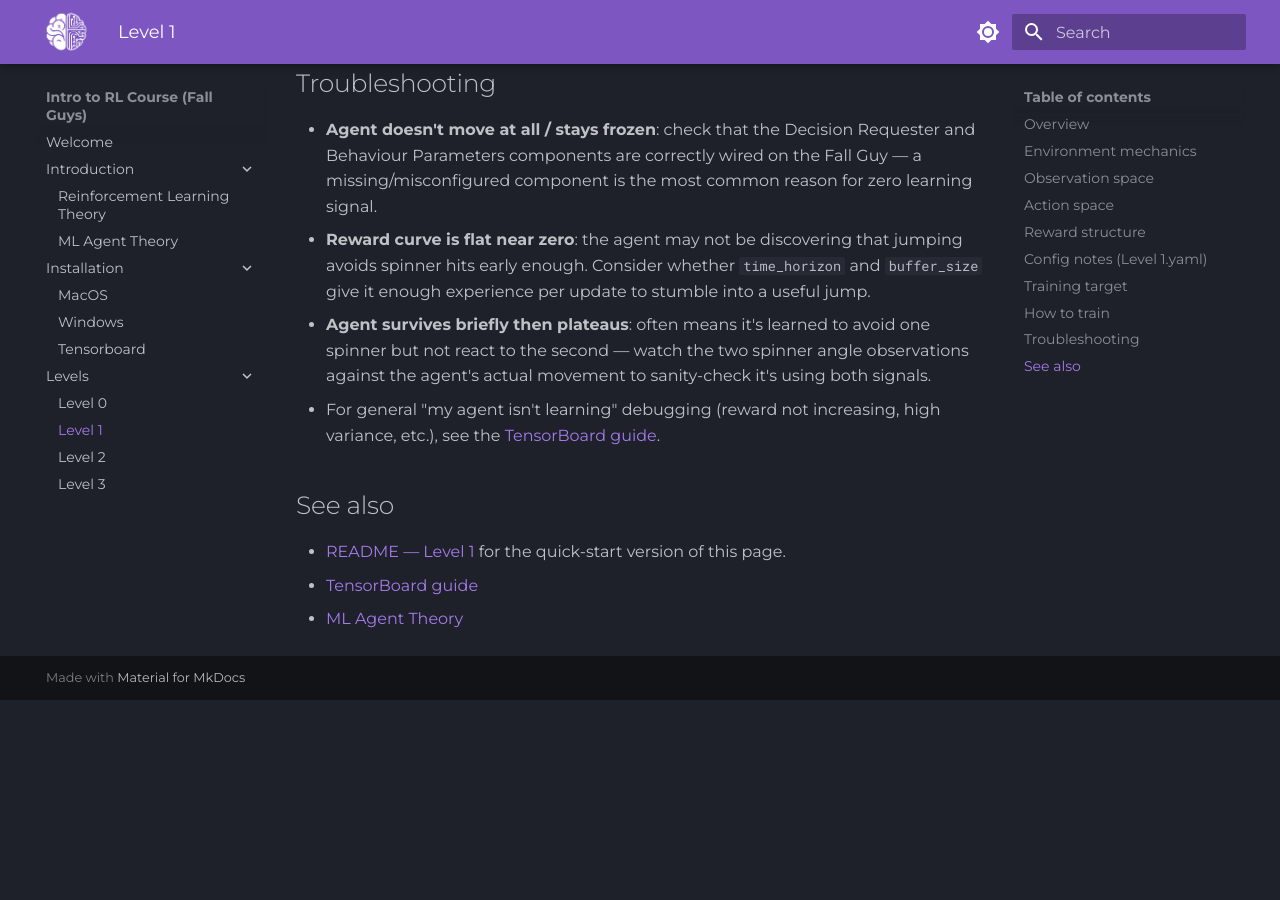
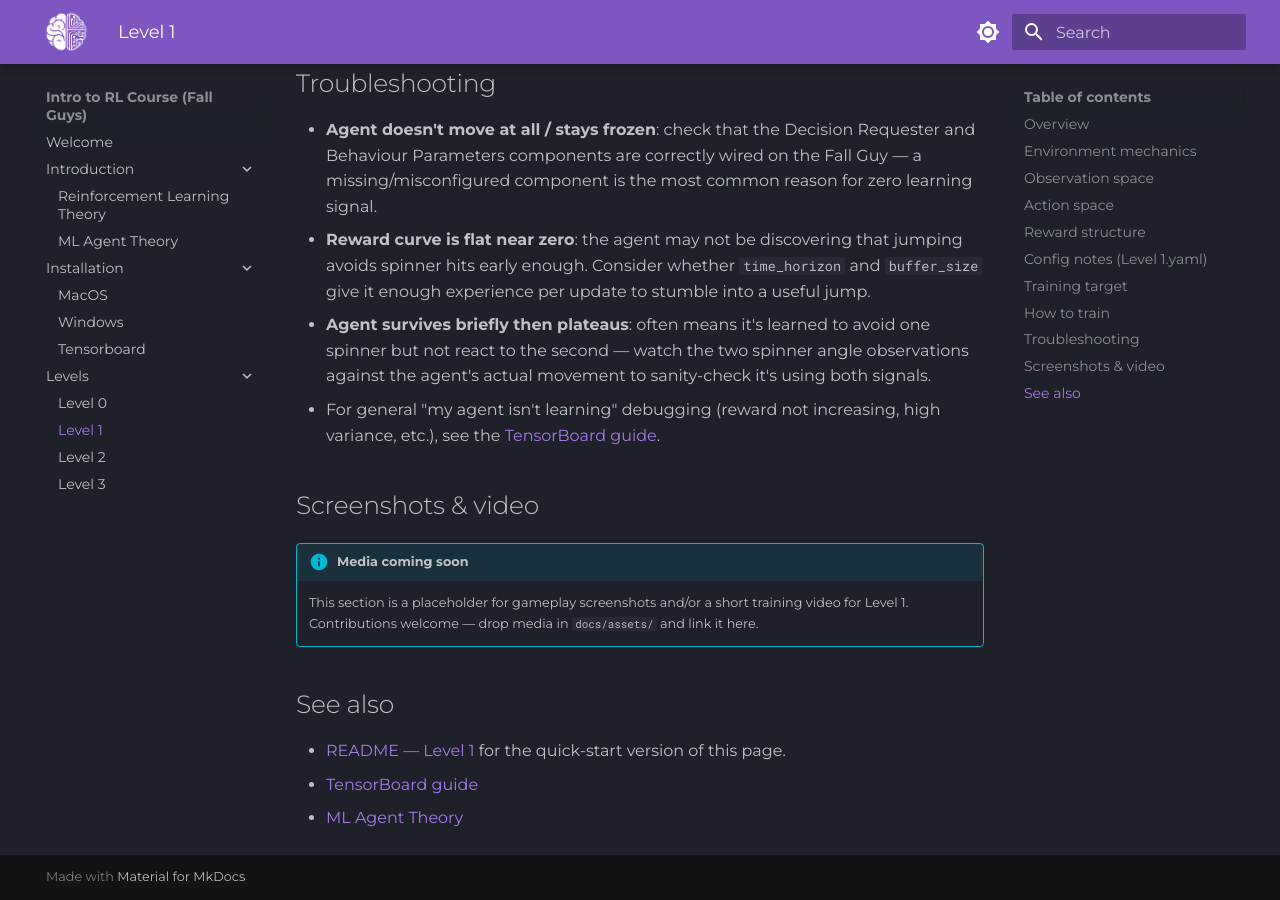
Before and after one commit to AISoc-UNSW/FallGuysDocs, an MkDocs documentation site: the page built from docs/levels/level-1.md, in a window 1280 px wide and 900 px high, scrolled down 3085 px. Built offline with MkDocs 1.6.1 and Material for MkDocs 9.7.7, drawn with Linux system fonts in a browser that asks for light colours; before the commit the page ends 3785 px from its top, so only the background shows below that.

Commit message:
Add media placeholders to Level 1-3 pages
Marks where gameplay screenshots/video should go. No media added yet
- ready for someone else to fill in.

```diff
--- a/docs/levels/level-1.md
+++ b/docs/levels/level-1.md
@@ -78,6 +78,11 @@ A consistently high, positive mean reward — meaning the agent survives most of
 - **Agent survives briefly then plateaus**: often means it's learned to avoid one spinner but not react to the second — watch the two spinner angle observations against the agent's actual movement to sanity-check it's using both signals.
 - For general "my agent isn't learning" debugging (reward not increasing, high variance, etc.), see the [TensorBoard guide](../installation/tensorboard.md).
 
+## Screenshots & video
+
+!!! info "Media coming soon"
+    This section is a placeholder for gameplay screenshots and/or a short training video for Level 1. Contributions welcome — drop media in `docs/assets/` and link it here.
+
 ## See also
 
 - [README — Level 1](https://github.com/AISoc-UNSW/FallGuys#level-1) for the quick-start version of this page.
```
Also changed, not shown: docs/levels/level-2.md (+5 -0 lines), docs/levels/level-3.md (+5 -0 lines).
